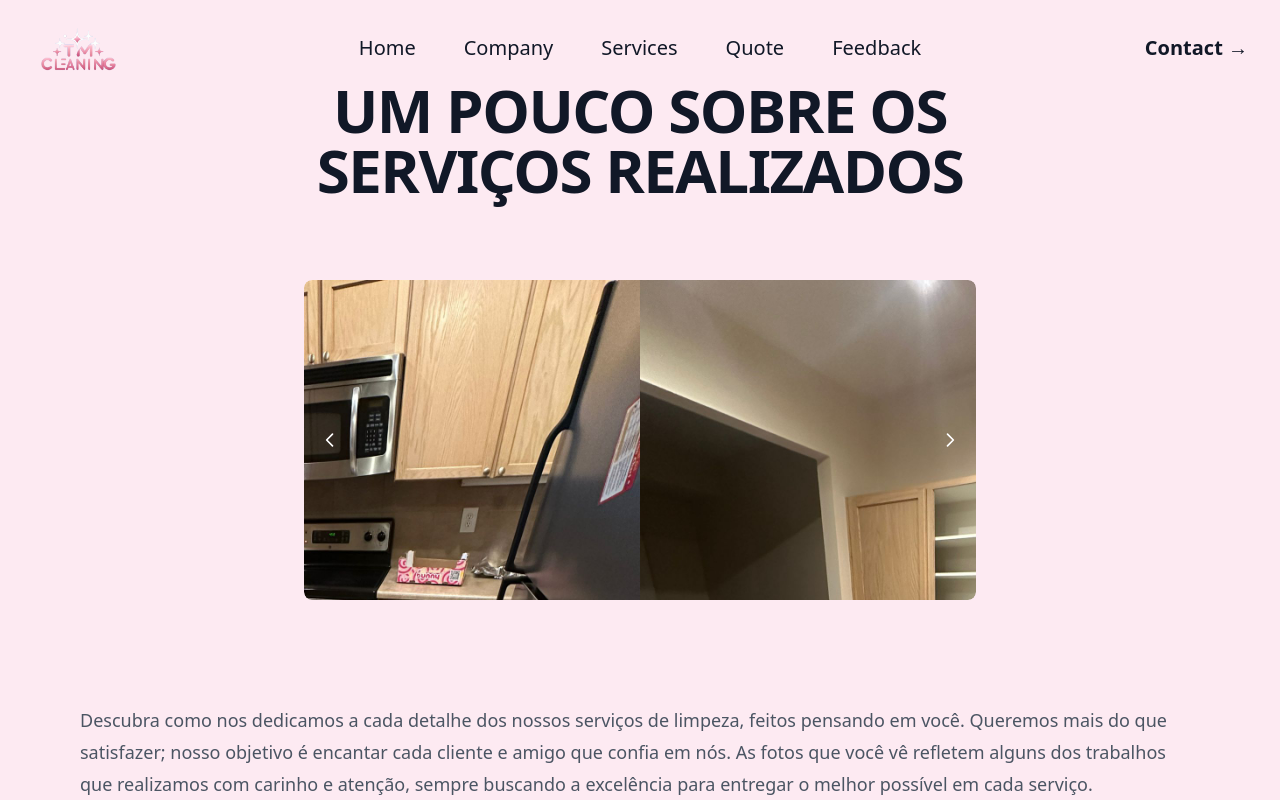
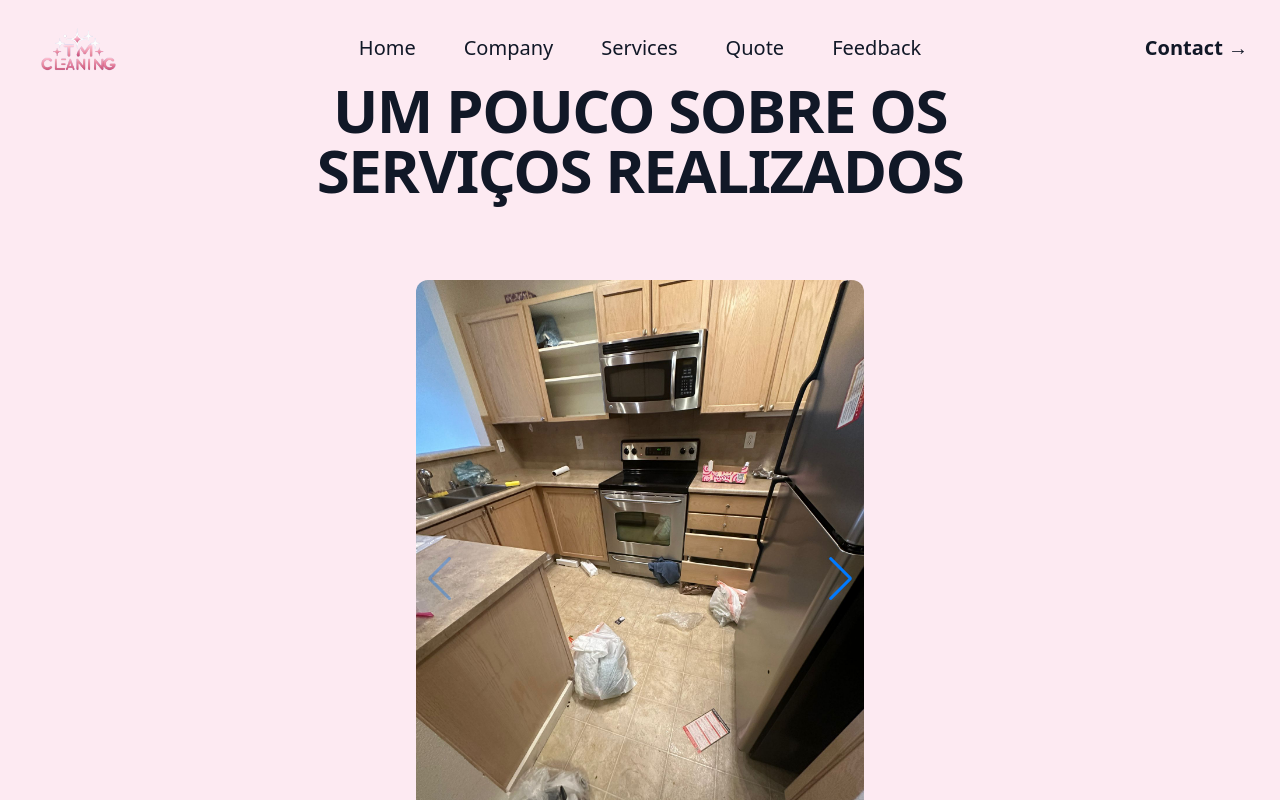
Before and after one commit to Claubis/tm-project-site, a Next.js app: page /CarroselServices in a window 1280 px wide. Shown: the top 800 px of the page. Built offline with nearby package versions, Linux system fonts and the light colour scheme.

Commit message:
Ajuste dos espaços e carrosel

```diff
--- a/package.json
+++ b/package.json
@@ -19,7 +19,8 @@
     "flowbite-react": "^0.8.0",
     "next": "14.1.4",
     "react": "^18",
-    "react-dom": "^18"
+    "react-dom": "^18",
+    "swiper": "^11.1.0"
   },
   "devDependencies": {
     "@types/node": "^20",
--- a/src/app/About/page.tsx
+++ b/src/app/About/page.tsx
@@ -61,7 +61,7 @@ export default function About() {
 
         <div className="mt-10 flex flex-col items-start justify-start gap-y-5">
 
-          <p className="mt-6 text-lg= leading-8 text-gray-600 w-[32rem]">Marque sua visita conosco agora e sinta a diferença de um serviço pensado para você. Estamos à disposição para discutir como podemos atender às suas necessidades. </p>
+          <p className="mt-6 text-lg= leading-8 text-gray-600 w-[22rem] md:w-[32rem]">Marque sua visita conosco agora e sinta a diferença de um serviço pensado para você. Estamos à disposição para discutir como podemos atender às suas necessidades. </p>
 
           <a href="#" className="rounded-md bg-[#F3AACB] px-3.5 py-2.5 text-sm font-semibold text-white shadow-sm hover:bg-[#B3CEE5] focus-visible:outline focus-visible:outline-2 focus-visible:outline-offset-2 focus-visible:outline-indigo-600"
           >Solicite seu orçamento Grátis
--- a/src/app/AboutServices/page.tsx
+++ b/src/app/AboutServices/page.tsx
@@ -20,17 +20,17 @@ import { faCalendar } from '@fortawesome/free-solid-svg-icons'
 
 export default function AboutService() {
     return (
-      <div className="relative overflow-hidden bg-[#FDEAF2] h-full">
+      <div className="relative overflow-hidden bg-[#FDEAF2] h-full pt-20">
 
         <div className="pb-80 pt-16 sm:pb-40 sm:pt-60 lg:pb-48 lg:pt-60 h-full">
 
           <div className="relative mx-auto max-w-7xl px-4 sm:static sm:px-6 lg:px-8">
 
-              <div className="sm:max-w-lg">
-                <h1 className="text-4xl font-bold tracking-tight text-gray-900 sm:text-6xl">
+              <div className="sm:max-w-lg leading-10">
+                <h1 className="text-4xl font-bold tracking-tight text-gray-900 sm:text-6xl pb-20 md:pb-0">
                   Serviços oferecidos
                 </h1>
-                <p className="mt-4 text-xl text-gray-500">
+                <p className="mt-4 text-xl text-gray-500 leading-10 md:leading-1">
                   Estamos em constante evolução e queremos o melhor para sua residência, para sua empresa, para cada bem que você possui.
 
                   <br /> <br />
@@ -62,7 +62,7 @@ export default function AboutService() {
 
             <div>
 
-              <div className="mt-10">
+              <div className="mt-10 hidden lg:flex">
                 <div
                   aria-hidden="true"
                   className="pointer-events-none lg:absolute lg:inset-y-0 lg:mx-auto lg:w-full lg:max-w-7xl"
--- a/src/app/CarroselServices/page.tsx
+++ b/src/app/CarroselServices/page.tsx
@@ -17,14 +17,31 @@ import imagem4 from '../../../public/assets/AboutServices/banheiro-depois.jpg';
 import imagem5 from '../../../public/assets/AboutServices/fogao-antes.jpg';
 import imagem6 from '../../../public/assets/AboutServices/fogao-depois.jpg';
 
+import { Swiper, SwiperSlide } from 'swiper/react';
+import { register } from 'swiper/element/bundle';
 
+register();
+// Importe os estilos CSS necessários
+import 'swiper/css';
+import 'swiper/css/navigation';
+import 'swiper/css/pagination';
+import 'swiper/css/scrollbar';
 
 export default function CarroselServices() {
 
+  const data = [
+
+    {id: "1", image: '/assets/AboutServices/cozinha-antes.jpg'},
+    {id: "2", image: '/assets/AboutServices/cozinha-depois.jpg'},
+    {id: "3", image: '/assets/AboutServices/banheiro-antes.jpg'},
+    {id: "4", image: '/assets/AboutServices/banheiro-depois.jpg'},
+    {id: "5", image: '/assets/AboutServices/fogao-antes.jpg'},
+    {id: "6", image: '/assets/AboutServices/fogao-depois.jpg'},
+  ]
 
   return (
 
-    <div className='flex flex-col justify-center bg-[#FDEAF2] p-20'>
+    <div id="animation-carousel" data-carousel="static" className='flex flex-col justify-center items-center bg-[#FDEAF2] p-20'>
 
       <div className='w-full'>
 
@@ -33,19 +50,32 @@ export default function CarroselServices() {
           <h2 className='text-4xl font-bold tracking-tight text-gray-900 sm:text-6xl uppercase md:text-center'>serviços realizados</h2>
       </div>
 
-      <div className="overflow-hidden relative h-56 rounded-lg sm:h-64 xl:h-80 2xl:h-96 mt-20 md:w-3/5 md:ml-[20%]">
+      <div className="mt-20 w-[100%] md:w-2/5">
+      {/*overflow-hidden*/}
 
-        <Carousel pauseOnHover>
-          <img className='' src={imagem.src} alt="..." />
-          <img src={imagem2.src}  alt="..." />
-          <img src={imagem3.src}  alt="..." />
-          <img src={imagem4.src}  alt="..." />
-          <img src={imagem5.src}  alt="..." />
-        </Carousel>
+
+      <Swiper
+        slidesPerView={1}
+        navigation={true}
+        pagination={{ clickable: true }}
+        >
+
+        {data.map( (item) => (
+          <SwiperSlide key={item.id}>
+            <img src={item.image}
+            alt="Imagens dos serviços realizados"
+            className='slide-item rounded-xl'
+            />
+
+          </SwiperSlide>
+        ))}
+
+
+      </Swiper>
 
       </div>
 
-      <div className='text-start mt-20'>
+      <div className='text-start mt-20 md:text-center w-[100%]'>
         <h3 className='mt-6 text-lg leading-8 text-gray-600'>Descubra como nos dedicamos a cada detalhe dos nossos serviços de limpeza, feitos pensando em você. Queremos mais do que satisfazer; nosso objetivo é encantar cada cliente e amigo que confia em nós. As fotos que você vê refletem alguns dos trabalhos que realizamos com carinho e atenção, sempre buscando a excelência para entregar o melhor possível em cada serviço.</h3>
       </div>
 
--- a/src/app/Footer/page.tsx
+++ b/src/app/Footer/page.tsx
@@ -68,7 +68,7 @@ export default function Footer() {
 
                 <hr className="my-6 border-gray-200 md:my-8 dark:border-gray-700 h-2" />
 
-                <p className="font-sans p-8 text-start md:text-center md:text-lg md:p-4">&copy; 2024 TM Cleaning. Todos os direitos reservados.</p>
+                <p className="font-sans p-8 text-start md:text-center md:text-lg md:p-4 dark:text-[#EB9AC0]">&copy; 2024 TM Cleaning. Todos os direitos reservados.</p>
             </div>
         </footer>
 
--- a/src/app/FormQuote/page.tsx
+++ b/src/app/FormQuote/page.tsx
@@ -305,7 +305,7 @@ export default function FormQuote() {
 
         <div className="w-full pl-4 flex flex-col justify-center gap-5 mt-20">
 
-            <h1 className='text-4xl font-bold tracking-tight text-[#FFFFF] sm:text-6xl uppercase'>Solicite seu orçamento</h1>
+            <h1 className='text-4xl font-bold tracking-tight text-[#FFFF] sm:text-6xl uppercase'>Solicite seu orçamento</h1>
             <p className='mt-4 text-xl text-gray-500 leading-10'>Para agendar um serviço de limpeza ou solicitar um orçamento, preencha o formulário ao lado. Compartilhe conosco os detalhes do serviço desejado, seja para uma limpeza residencial, comercial ou para um evento especial. Estamos prontos para atender às suas necessidades e garantir a limpeza e o conforto que você merece.</p>
         </div>
 
--- a/src/app/HomePage/page.tsx
+++ b/src/app/HomePage/page.tsx
@@ -25,18 +25,18 @@ export default function HomePage() {
                     </a>
                     </div>
                 </div>
-                <div className="text-center">
-                    <h1 className="text-4xl font-bold tracking-tight text-gray-900 sm:text-6xl uppercase">
+                <div className="">
+                    <h1 className="text-4xl font-bold tracking-tight text-gray-900 sm:text-6xl uppercase text-left md:text-center">
                     TM Cleaning Service
                     </h1>
-                    <p className="mt-6 text-lg leading-8 text-gray-600">
+                    <p className="mt-6 text-lg leading-8 text-gray-600 md:text-center w-[80%] md:w-full">
                     Bem-vindo à TM Cleaning Service, onde tratamos de cada canto de Kirkland e região. Nós entramos em cena para que você possa relaxar e se dedicar ao que realmente importa para você. Com nosso time de coração, garantimos que cada espaço seu brilhe, deixando você com uma sensação de paz e com mais tempo livre para aproveitar a vida.
                     </p>
 
-                    <div className="mt-10 flex items-center justify-center gap-x-6 sm:flex-col sm:mt-10 sm:gap-y-10">
+                    <div className="mt-10 grid gap-5 md:flex md:items-center md:justify-center md:gap-x-6 w-[80%]">
                         <a
                             href="#"
-                            className="rounded-md bg-[#EB9AC0] px-3.5 py-2.5 text-sm font-semibold text-white shadow-sm hover:bg-[#B3CEE5] focus-visible:outline focus-visible:outline-2 focus-visible:outline-offset-2 focus-visible:outline-indigo-600"
+                            className="rounded-md bg-[#EB9AC0] px-3.5 py-2.5 text-sm font-semibold text-white shadow-sm hover:bg-[#B3CEE5] focus-visible:outline focus-visible:outline-2 focus-visible:outline-offset-2 focus-visible:outline-indigo-600 w-[70%] sm:w-[40%]"
                         >
                             Solicite seu orçamento
                         </a>
```
Also changed, not shown: 1 other file (tests, documents, lock files or other folders).
